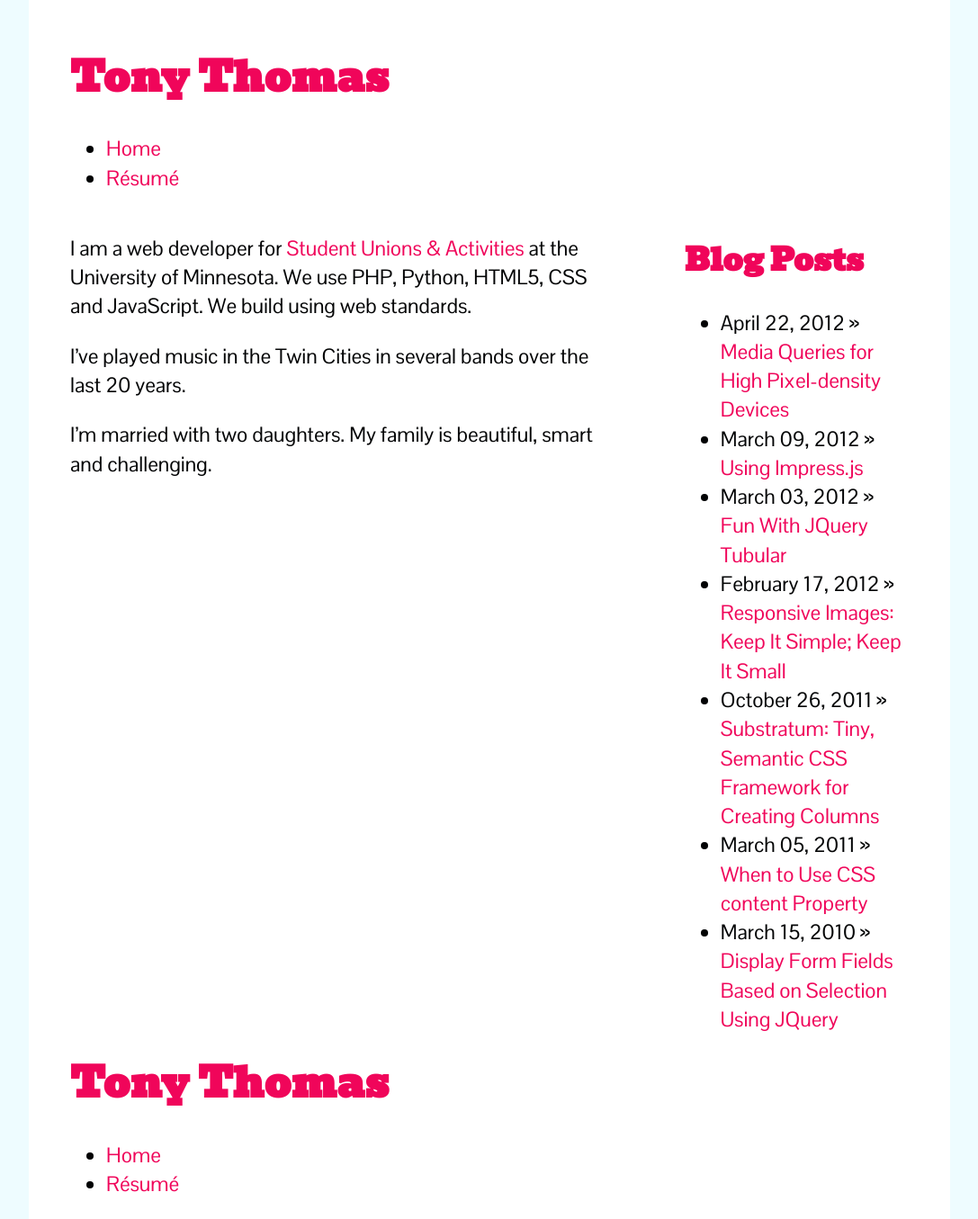
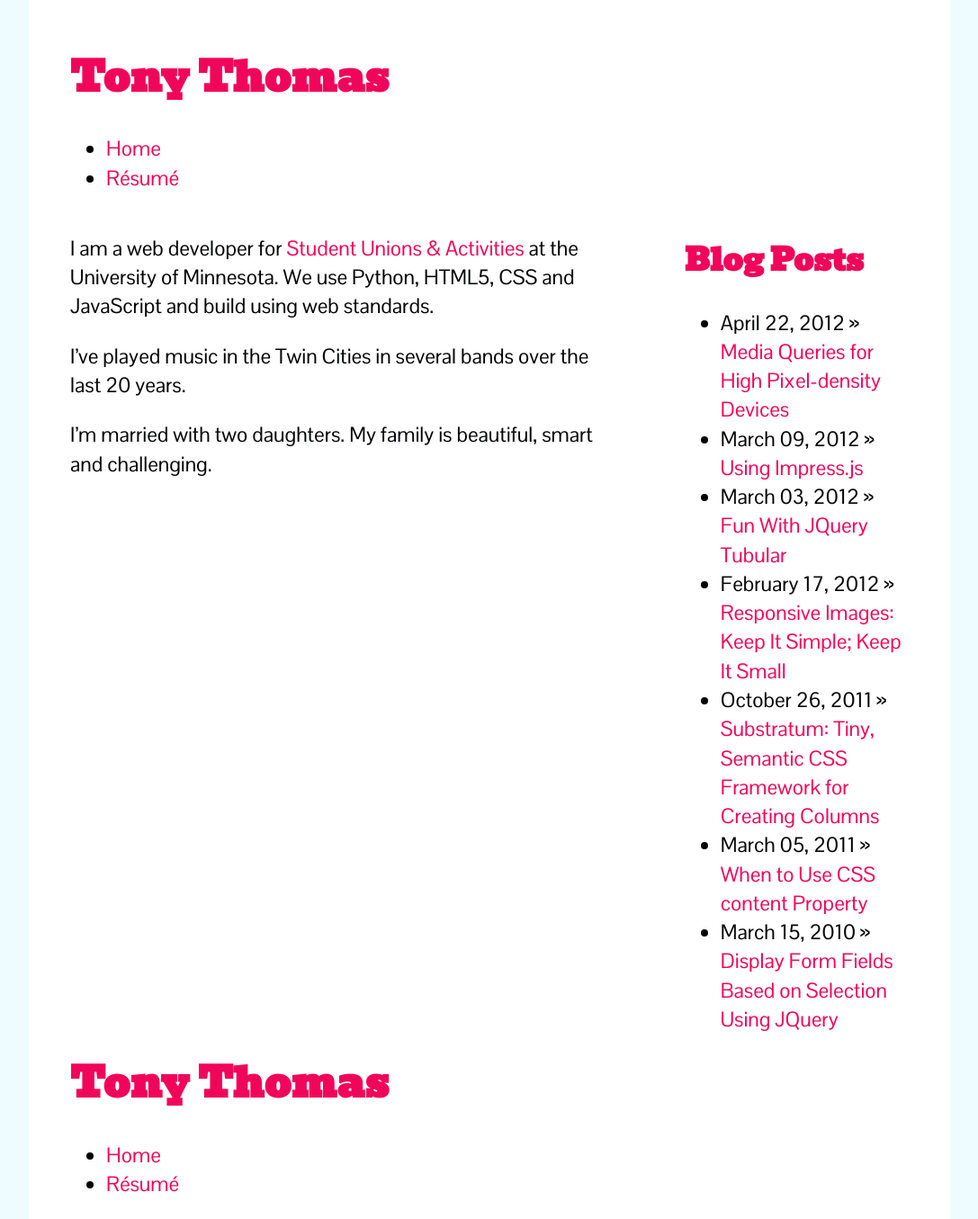
Before and after one commit to truetone/truetone.github.io, a Jekyll site: the page built from index.html, in a window 1280 px wide. Shown: the whole page at 90% size, without its empty margins (96-1183 px from the left). Built offline with Jekyll 4.4.1, drawn with Linux system fonts in a browser that asks for light colours; Markdown is read by kramdown in place of the engine named in the settings.

Commit message:
Updated default.html

```diff
--- a/_layouts/default.html
+++ b/_layouts/default.html
@@ -1,8 +1,8 @@
 {% include header.html %}
 <article class="home main">
     <p>I am a web developer for <a href="http://sua.umn.edu">Student Unions &amp; Activities</a>
-    at the University of Minnesota. We use PHP, Python,
-    HTML5, CSS and JavaScript. We build using web standards.</p>
+    at the University of Minnesota. We use Python,
+    HTML5, CSS and JavaScript and build using web standards.</p>
 
     <p>I’ve played music in the Twin Cities in several bands over the
     last 20 years.</p>
```
